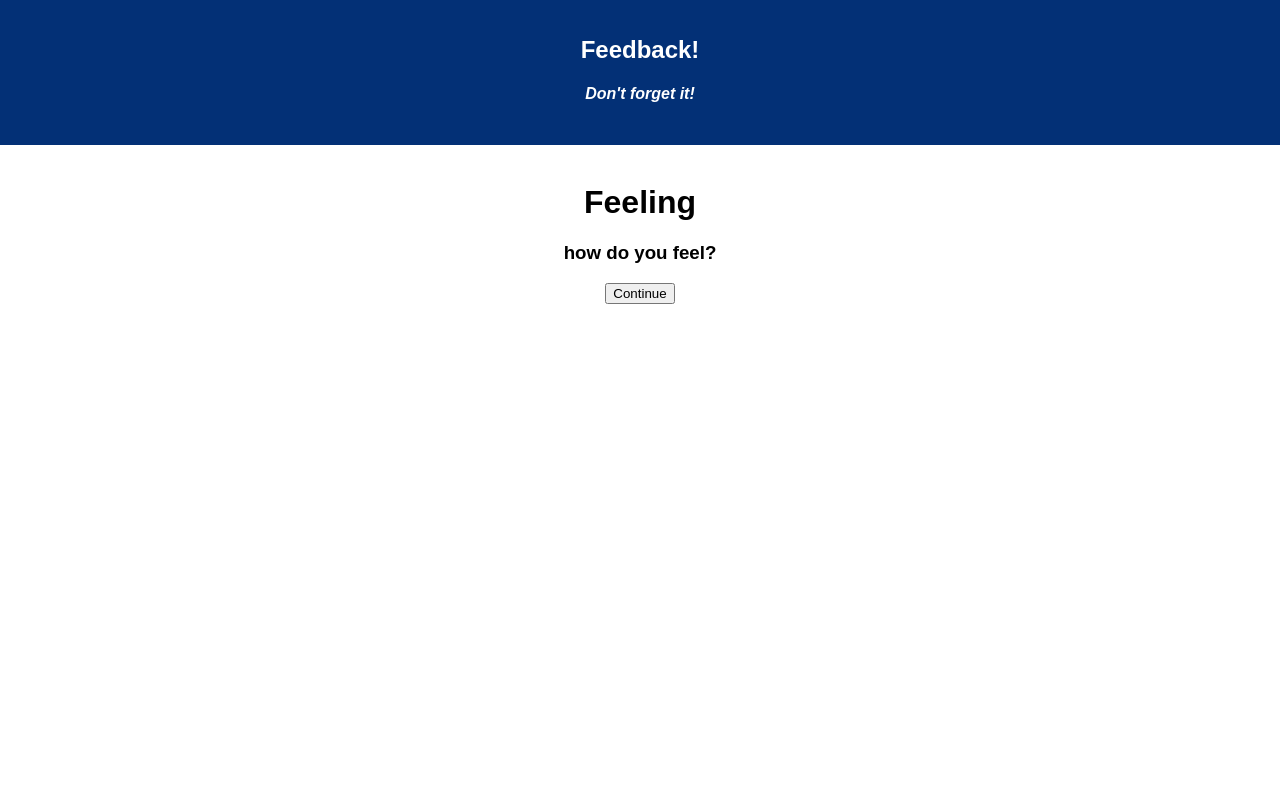
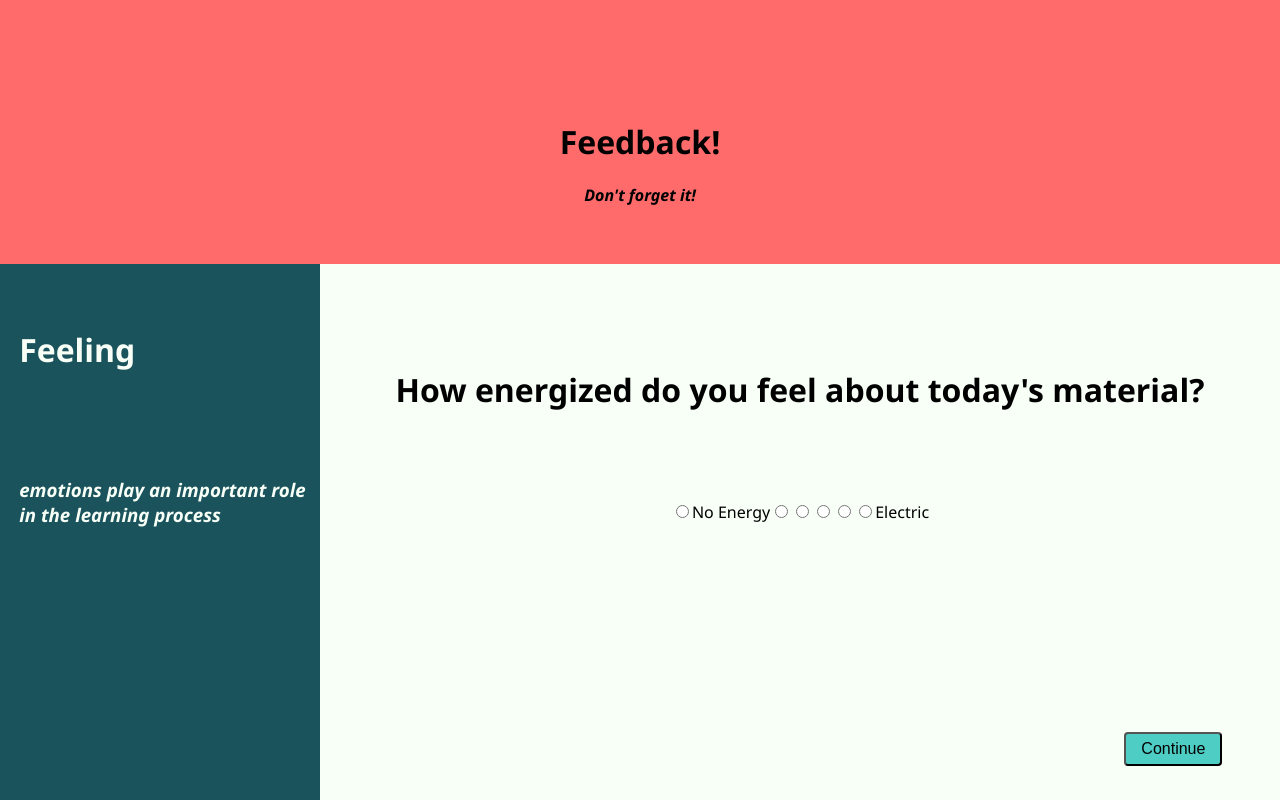
Before and after one commit to nrsimonelli/redux-weekend-project-feedback, a React (Create React App) app: page / in a window 1280 px wide. Both pictures are taken after a click on the button "Start!". Shown: the top 800 px of the page. Built offline with nearby package versions, Linux system fonts and the light colour scheme.

Commit message:
added major css work and installed redux

```diff
--- a/package.json
+++ b/package.json
@@ -5,11 +5,15 @@
   "proxy": "http://localhost:5000",
   "dependencies": {
     "axios": "^0.19.0",
+    "logger": "0.0.1",
     "pg": "^8.2.1",
     "react": "^16.8.6",
     "react-dom": "^16.8.6",
+    "react-redux": "^7.2.0",
     "react-router-dom": "^5.2.0",
-    "react-scripts": "^3.4.0"
+    "react-scripts": "^3.4.0",
+    "redux": "^4.0.5",
+    "redux-logger": "^3.0.6"
   },
   "devDependencies": {
     "nodemon": "^1.18.5"
--- a/src/components/App/App.css
+++ b/src/components/App/App.css
@@ -1,18 +1,86 @@
-.App {
-  text-align: center;
+body {
+  font-family: 'Segoe UI', -apple-system, BlinkMacSystemFont, sans-serif;
+
 }
 
-.App-header {
-  background-color: #033076;
-  min-height: 70px;
-  padding: 20px;
-  color: white;
+.theme {
+  --primary:#ff6b6b;
+  --secondary: #ffe66d;
+  --highlight: #4ECDC4;
+  --dark: #1A535C;
+  --light: #f7fff7;
 }
 
-.App-title {
-  font-size: 1.5em;
+/* for app.js */
+.header{
+  float: left;
+  width: 100%;
+  height: 33vh;
+  background-color: var(--primary);
+  position: relative;
+  text-align: center;
+
+
+
+}
+.title{
+  margin-top: 15vh;
 }
 
-.App-intro {
-  font-size: large;
+/* for each component form */
+.wrap{
+  float: right;
+  width: 75%;
+  height: 100vh;
+  background-color: var(--light);
 }
+.inWrap{
+  text-align: center;
+  margin-top: 9%;
+  line-height: 2.5;
+
+
+}
+
+/* for each component header (left) */
+.left{
+  float: left;
+  width: 25%;
+  min-width: 200px;
+  margin-left: -100%;
+  height: 100%;
+  position: relative;
+  top: 33vh;
+  min-height: 100vh;
+
+
+  background-color: var(--dark);
+  color: var(--light);
+}
+.leftTitle{
+  margin-top: 20%;
+  padding-left: 6%;
+}
+.leftSub{
+  padding-left: 6%;
+  margin-top: 33%;
+  font-style: italic;
+}
+
+
+/* button location and style */
+.nextPath{
+  float: right;
+  position: relative;
+  margin-right: 6%;
+  margin-top: 25vh;
+
+}
+.cont{
+  position: relative;
+  border-radius: 4px;
+  font-size: 16px;
+  background-color: var(--highlight);
+  padding: 6px 15px;
+
+}
--- a/src/components/App/App.js
+++ b/src/components/App/App.js
@@ -14,15 +14,12 @@ import './App.css';
 class App extends Component {
   render() {
     return (
-      <div className="App">
-        <header className="App-header">
-          <h1 className="App-title">Feedback!</h1>
+      <div className="theme">
+        <header className="header">
+          <h1 className="title">Feedback!</h1>
           <h4><i>Don't forget it!</i></h4>
         </header>
-        <br/>
-
           <Router>
-            <main>
               <Route exact path="/" component={Start} />
               <Route path="/feeling" component={Feeling} />
               <Route path="/understanding" component={Understanding} />
@@ -30,13 +27,7 @@ class App extends Component {
               <Route path="/add_comment" component={Add_Comment} />
               <Route path="/review" component={Review} />
               <Route path="/thanks" component={Thank_You} />
-            </main>
           </Router>
-
-
-
-
-
       </div>
     );
   }
--- /dev/null
+++ b/src/components/App/temp.css
@@ -0,0 +1,182 @@
+body {
+    width: 100%;
+    min-height: 100vh;
+
+    display: flex;
+    justify-content: center;
+    align-items: center;
+
+    margin: 0;
+    padding: 0;
+
+    font-family: 'Segoe UI', -apple-system, BlinkMacSystemFont, sans-serif;
+  }
+
+
+  /* section */
+  section {
+    width: 50%;
+    min-height: inherit;
+
+    display: flex;
+    justify-content: center;
+    align-items: center;
+    flex-direction: column;
+
+    position: relative;
+  }
+
+  section::before,
+  section::after {
+    content: "";
+    display: block;
+
+    border-radius: 100%;
+
+    position: absolute;
+  }
+
+  section::before {
+    width: 30px;
+    height: 30px;
+
+    background: var(--primary);
+    clip-path: polygon(0 100%, 100% 0, 100% 100%);
+
+    top: 18px;
+    left: 18px;
+  }
+
+  section::after {
+    width: 42px;
+    height: 42px;
+
+    border: 1px solid var(--primary);
+
+    top: 11px;
+    left: 11px;
+  }
+
+  .light {
+    --primary: hsl(250, 100%, 44%);
+    --other: hsl(0, 0%, 14%);
+
+    background: hsl(0, 0%, 98%);
+  }
+
+  /* h1 */
+  h1 {
+    color: var(--other);
+    padding: 8px 4px;
+    border-bottom: 2px solid var(--other);
+  }
+
+
+  /* label */
+  label {
+    display: flex;
+    justify-content: flex-start;
+    align-items: center;
+    flex-wrap: nowrap;
+
+    margin: 12px 0;
+
+    cursor: pointer;
+    position: relative;
+  }
+
+
+  /* input */
+  input {
+    opacity: 0;
+    position: absolute;
+    left: 50%;
+    top: 50%;
+    transform: translate(-50%, -50%);
+    z-index: -1;
+  }
+
+
+  /* .design */
+  .design {
+    width: 16px;
+    height: 16px;
+
+    border: 1px solid var(--other);
+    border-radius: 100%;
+    margin-right: 16px;
+
+    position: relative;
+  }
+
+  .design::before,
+  .design::after {
+    content: "";
+    display: block;
+
+    width: inherit;
+    height: inherit;
+
+    border-radius: inherit;
+
+    position: absolute;
+    transform: scale(0);
+    transform-origin: center center;
+  }
+
+  .design:before {
+    background: var(--other);
+    opacity: 0;
+    transition: .3s;
+  }
+
+  .design::after {
+    background: var(--primary);
+    opacity: .4;
+    transition: .6s;
+  }
+
+
+  /* .text */
+  .text {
+    color: var(--other);
+    font-weight: bold;
+  }
+
+
+  /* checked state */
+  input:checked+.design::before {
+    opacity: 1;
+    transform: scale(.6);
+  }
+
+
+  /* other states */
+  input:hover+.design,
+  input:focus+.design {
+    border: 1px solid var(--primary);
+  }
+
+  input:hover+.design:before,
+  input:focus+.design:before {
+    background: var(--primary);
+  }
+
+  input:hover~.text {
+    color: var(--primary);
+  }
+
+  input:focus+.design::after,
+  input:active+.design::after {
+    opacity: .1;
+    transform: scale(2.6);
+  }
+
+  .abs-site-link {
+    position: fixed;
+    bottom: 20px;
+    left: 20px;
+    color: hsla(0, 0%, 0%, .6);
+    background: hsla(0, 0%, 98%, .6);
+    font-size: 16px;
+  }
--- a/src/components/Feeling/Feeling.js
+++ b/src/components/Feeling/Feeling.js
@@ -1,5 +1,6 @@
 import React, { Component } from 'react';
 import axios from 'axios';
+import {connect} from 'react-redux';
 
 
 class Feeling extends Component {
@@ -10,21 +11,48 @@ class Feeling extends Component {
     this.props.history.push('/understanding');
   } // end continueClicked
 
+  radioNow = () =>{
+    console.log('in radio now');
+
+
+  }
+
   render() {
     return (
       <div>
-        <h1>Feeling</h1>
-        <main>
-          <section className='formInfo'>
-            <h3>how do you feel?</h3>
-          </section>
-          <section className='nextPath'>
-            <button onClick={this.continueClicked} id='continueInFeeling'>Continue</button>
-          </section>
-        </main>
+
+        <div className='left'>
+          <h1 className='leftTitle'>Feeling</h1>
+          <h3 className='leftSub'>emotions play an important role in the learning process</h3>
+        </div>
+        <div className='wrap'>
+          <div className='inWrap'>
+            <h1>How energized do you feel about today's material?</h1>
+            <br></br>
+            <div>
+            <input onChange={this.radioNow} type='radio' name='feel' id='1' value='1'/>
+            <label for='1'>No Energy</label>
+            <input onChange={this.radioNow} type='radio' name='feel' id='2' value='2'/>
+            <input onChange={this.radioNow} type='radio' name='feel' id='3' value='3'/>
+            <input onChange={this.radioNow} type='radio' name='feel' id='4' value='4'/>
+            <input onChange={this.radioNow} type='radio' name='feel' id='5' value='5'/>
+            <input onChange={this.radioNow} type='radio' name='feel' id='6' value='6'/>
+            <label for='6'>Electric</label>
+            </div>
+
+
+          </div>
+          <div className='nextPath'>
+            <button className='cont' onClick={this.continueClicked} id='continueInFeeling'>Continue</button>
+          </div>
+          </div>
       </div>
     ); // end return
   } // end render
 } // end class
 
-export default Feeling;
+const putReduxStateOnProps =(reduxState)=>({
+  reduxState
+})
+
+export default connect(putReduxStateOnProps)(Feeling);
--- a/src/components/Start/Start.js
+++ b/src/components/Start/Start.js
@@ -13,15 +13,22 @@ class Start extends Component {
   render() {
     return (
       <div>
-        <h1>Start</h1>
-        <main>
-          <section className='formInfo'>
-            <h3>are you ready?</h3>
-          </section>
-          <section className='nextPath'>
-            <button onClick={this.startClicked} id='nextInStart'>Start!</button>
-          </section>
-        </main>
+        <div className='left'>
+          <h1 className='leftTitle'>Start</h1>
+          <h3 className='leftSub'>are you ready?</h3>
+        </div>
+        <div className='wrap'>
+          <div className='inWrap'>
+            <h1>Let's Go</h1>
+            <p>question 2</p>
+            <p>question 3</p>
+          </div>
+          <div className='nextPath'>
+            <button className='cont' onClick={this.startClicked} id='nextInStart'>Start!</button>
+          </div>
+        </div>
+
+
       </div>
     ); // end return
   } // end render
--- a/src/index.js
+++ b/src/index.js
@@ -3,6 +3,30 @@ import ReactDOM from 'react-dom';
 import './index.css';
 import App from './components/App/App';
 import registerServiceWorker from './registerServiceWorker';
+import {Provider} from 'react-redux';
+import {createStore, combineReducers, applyMiddleware} from 'redux';
+import logger from 'redux-logger'
 
-ReactDOM.render(<App />, document.getElementById('root'));
+// first reducer
+const feelReducer = ( state = [], action ) => {
+
+    if (action.type === 'SET_FEEL'){
+        console.log('in feels reducer', action.payload);
+
+        return [...state, action.payload]
+    }
+    return state;
+}
+
+// created store for reducers to run on dispatch
+const storeInstance = createStore(
+    combineReducers({
+        feelReducer
+
+    }),
+    applyMiddleware(logger)
+)
+
+// added provider to share the redux store
+ReactDOM.render(<Provider store={storeInstance}><App /></Provider>, document.getElementById('root'));
 registerServiceWorker();
```
Also changed, not shown: 2 other files (tests, documents, lock files or other folders).
